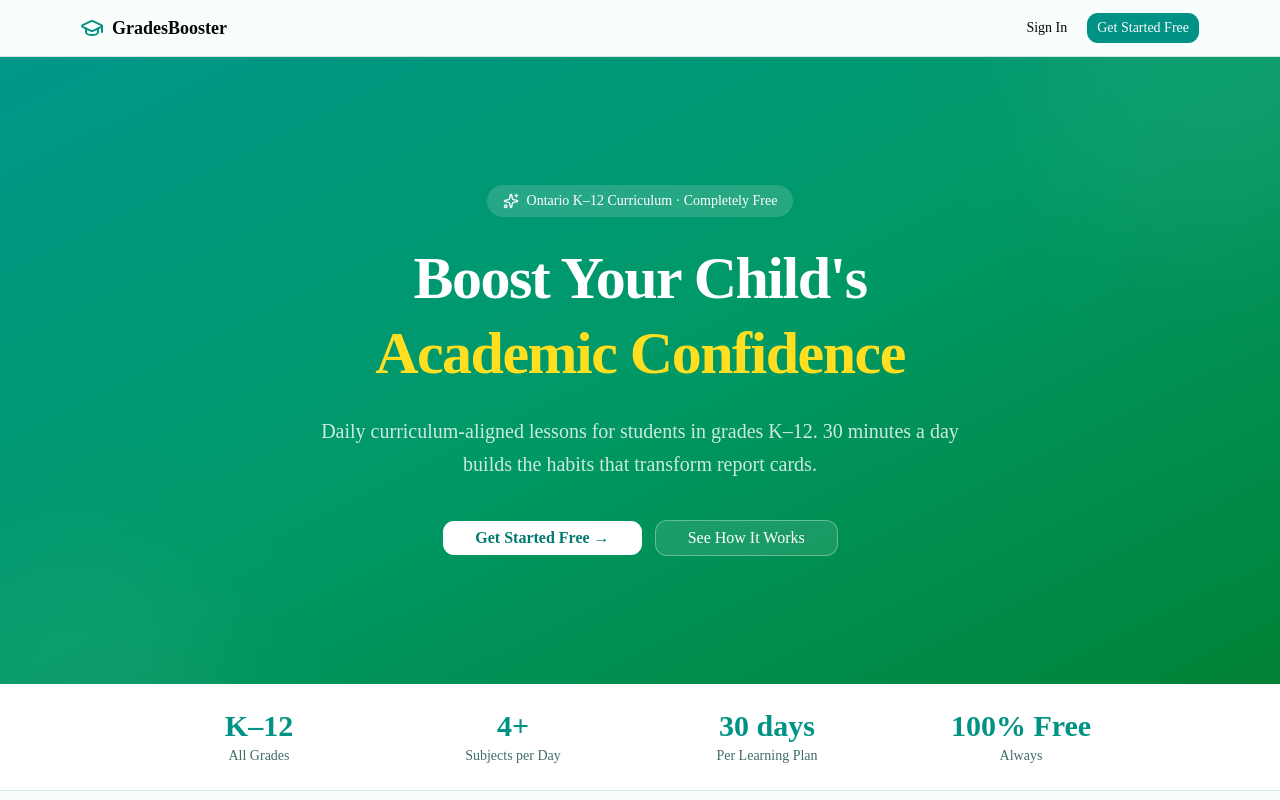
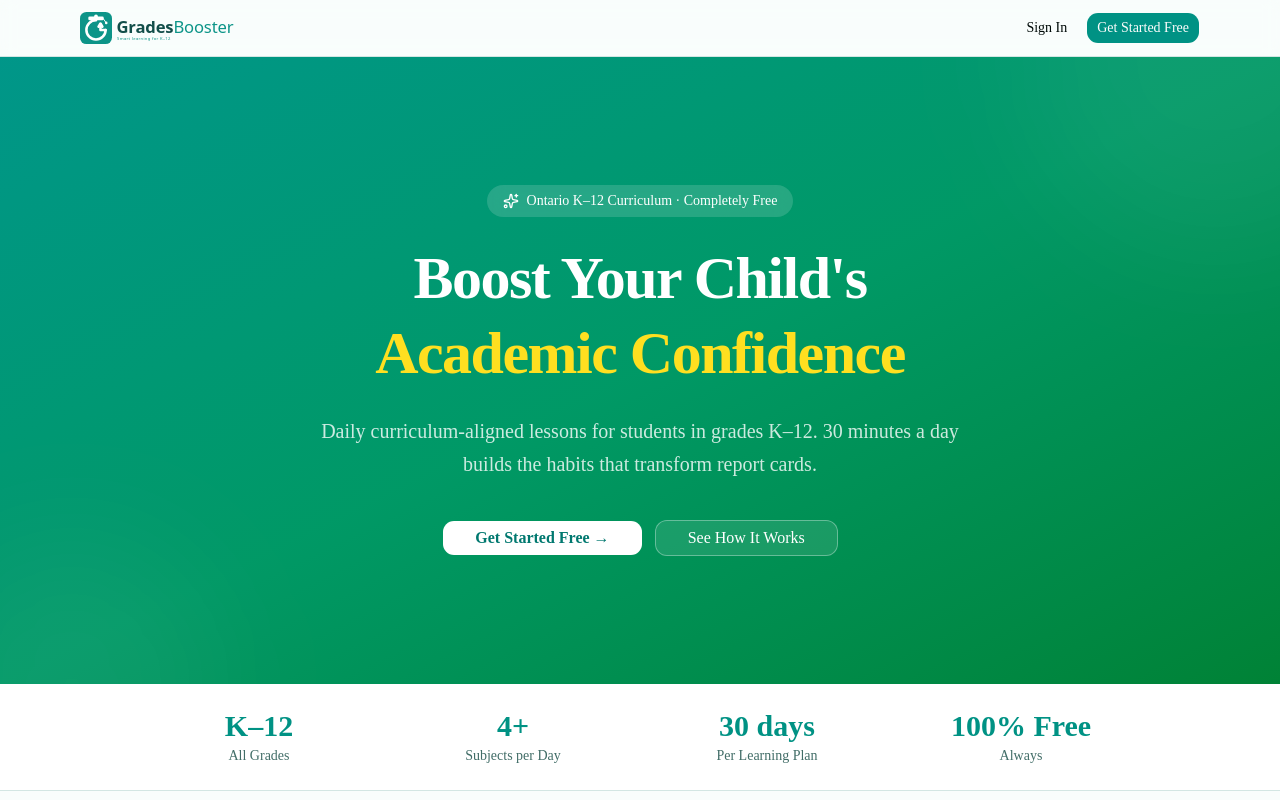
Before and after one commit to khurram-athar/gradesbooster, a Next.js app: page / in a window 1280 px wide. Shown: the top 800 px of the page. Built offline with nearby package versions, Linux system fonts and the light colour scheme; no server answers.

Commit message:
fix: widen logo SVG viewBox, add logo to landing page header

```diff
--- a/app/page.tsx
+++ b/app/page.tsx
@@ -1,6 +1,7 @@
 'use client';
 
 import Link from 'next/link';
+import Image from 'next/image';
 import { useState } from 'react';
 import { useAuth } from '@/components/auth-provider';
 import { Button } from '@/components/ui/button';
@@ -95,9 +96,8 @@ export default function LandingPage() {
       {/* ── Top nav ── */}
       <header className="sticky top-0 z-50 border-b border-border bg-background/95 backdrop-blur supports-[backdrop-filter]:bg-background/60">
         <div className="mx-auto max-w-6xl px-4 h-14 flex items-center justify-between">
-          <Link href="/" className="flex items-center gap-2 font-bold text-lg text-foreground">
-            <GraduationCap className="h-6 w-6 text-primary" />
-            GradesBooster
+          <Link href="/" className="flex items-center">
+            <Image src="/logo.svg" alt="GradesBooster" width={160} height={38} priority />
           </Link>
           <div className="flex items-center gap-2">
             {!loading && (
```
Also changed, not shown: public/logo-dark.svg, public/logo.svg.
